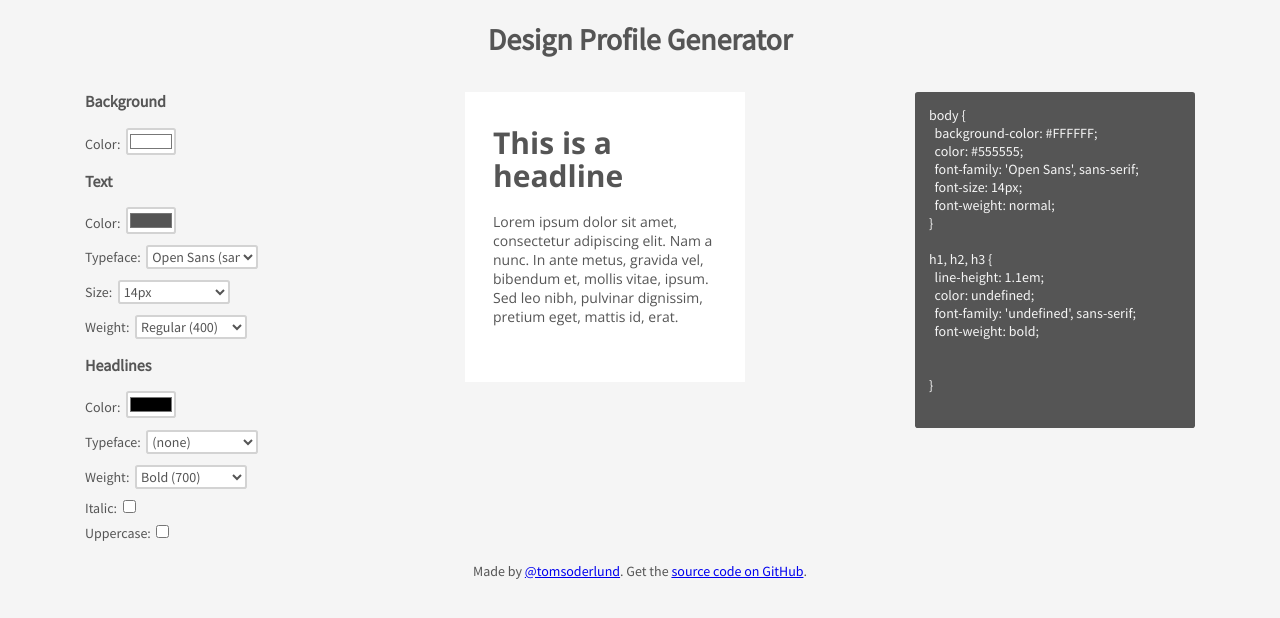
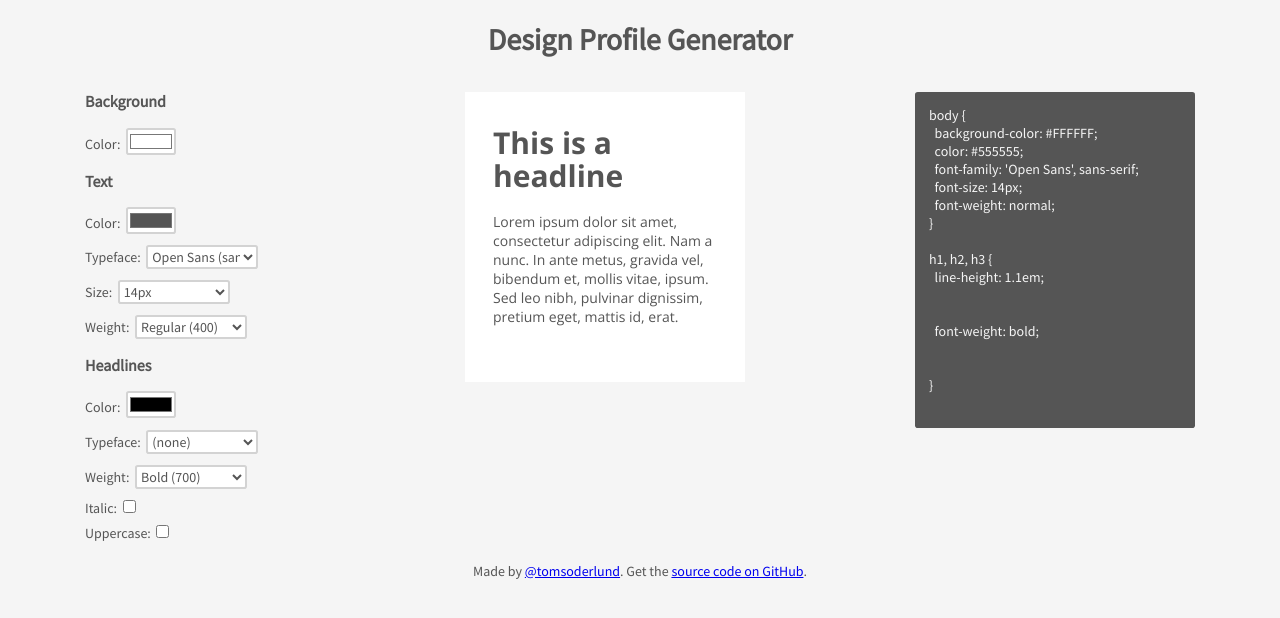
Before and after one commit to tomsoderlund/design-profile-generator, a React (Create React App) app: page / in a window 1280 px wide. Shown: the top 618 px of the page. Built offline with nearby package versions, Linux system fonts and the light colour scheme; a web font is replaced by a local one.

Commit message:
Clean up output CSS

```diff
--- a/src/components/OutputCSS.js
+++ b/src/components/OutputCSS.js
@@ -14,8 +14,8 @@ export default ({ profile }) => (
 
 h1, h2, h3 {
   line-height: 1.1em;
-  color: ${profile.headlineColor};
-  font-family: '${profile.headlineFont}', sans-serif;
+  ${profile.headlineColor ? `color: ${profile.headlineColor};` : ''}
+  ${profile.headlineFont ? `font-family: '${profile.headlineFont}', sans-serif;` : ''}
   font-weight: ${profile.headlineWeight};
   ${profile.headlineItalic ? 'font-style: italic;' : ''}
   ${profile.headlineUppercase ? 'text-transform: uppercase;' : ''}
```
